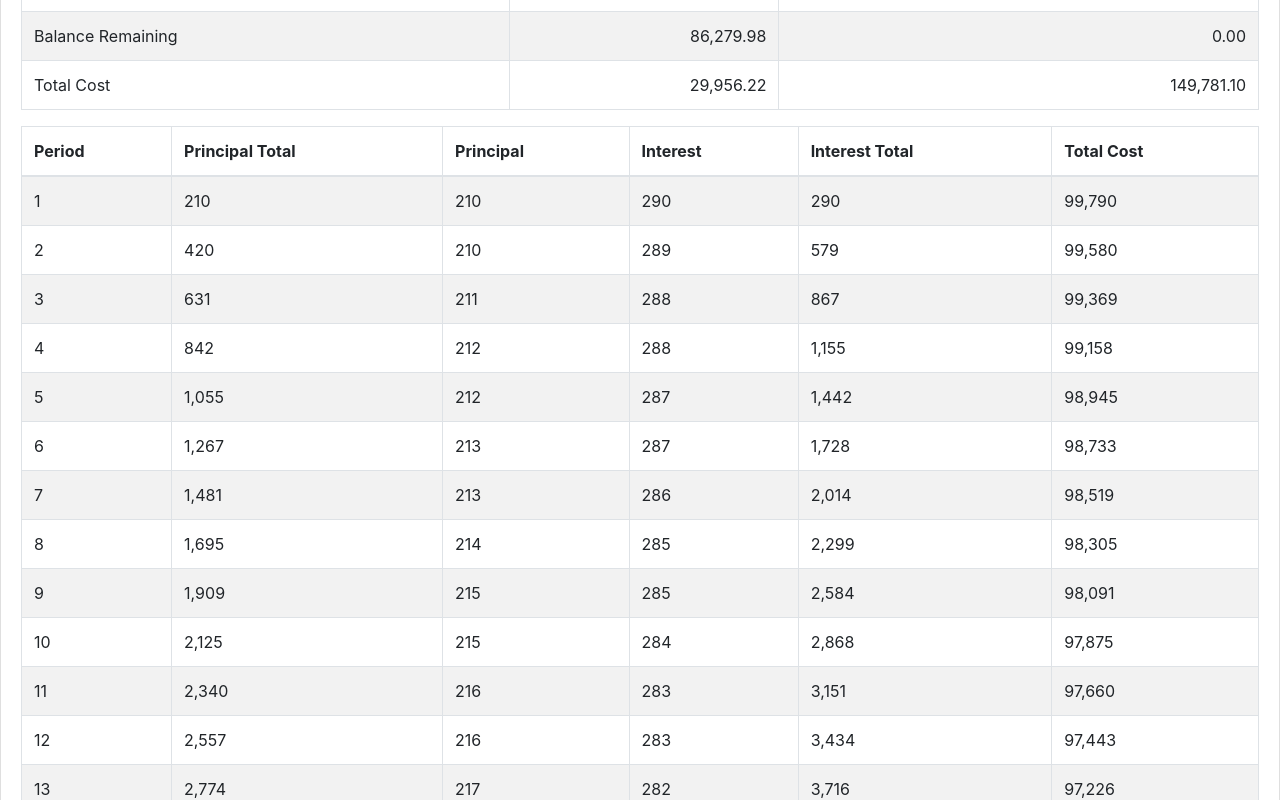
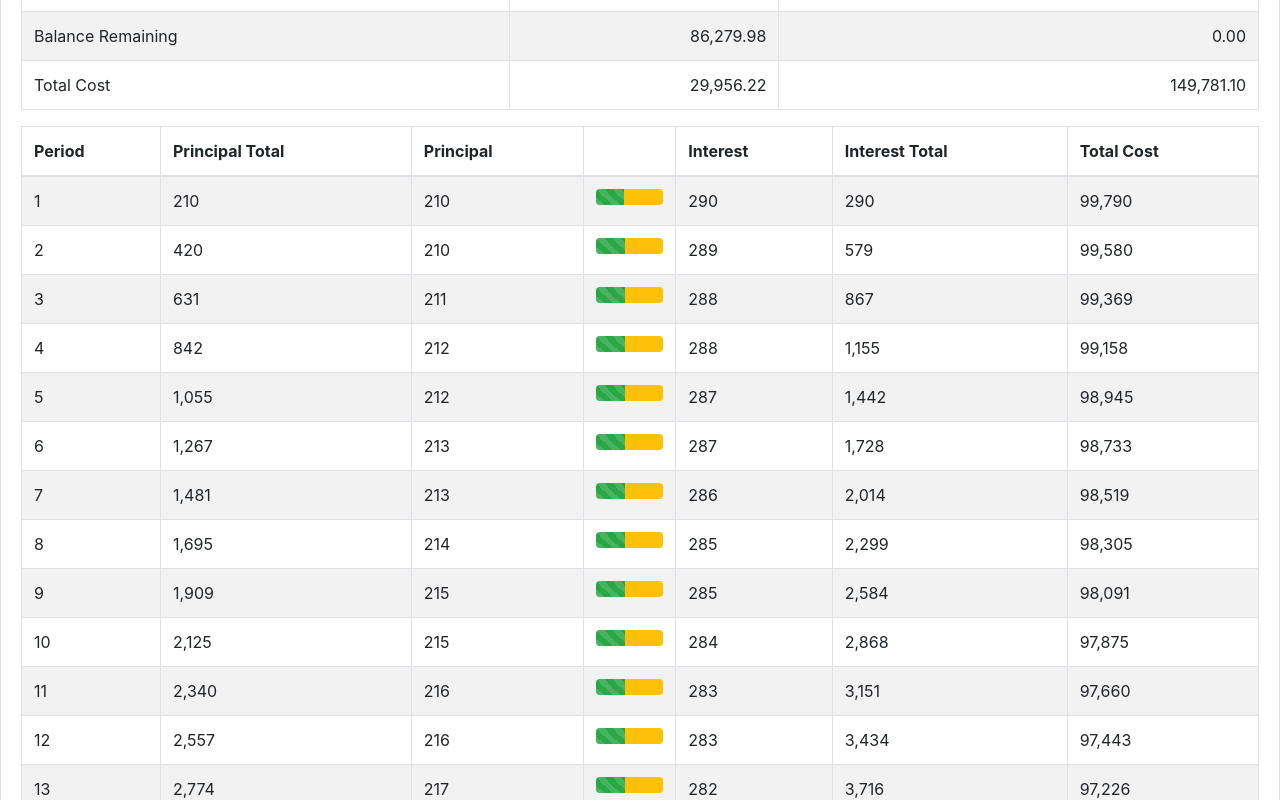
Before and after one commit to personalfinancecanada/mortgage-calculator, a React (Create React App) app: page / in a window 1280 px wide. Shown: the part 760-1560 px from the top of the page. Built offline with nearby package versions, Linux system fonts and the light colour scheme.

Commit message:
Added ProgressBar to show principal & interest

```diff
--- a/src/MortgageSummary.js
+++ b/src/MortgageSummary.js
@@ -1,5 +1,5 @@
 import React from 'react';
-import { Card, Table } from 'react-bootstrap';
+import { Card, Table, ProgressBar } from 'react-bootstrap';
 
 class MortgageSummary extends React.Component {
     render() {
@@ -15,12 +15,21 @@ class MortgageSummary extends React.Component {
         const textAlignRight = {
             textAlign: 'right'
         };
+        const minWidth = {
+            minWidth:'50px'
+        }
         var items = this.props.data.amortization.map(function (amortizationPeriod, index) {
             return (
                 <tr key={index}>
                     <td>{index + 1}</td>
                     <td>{Math.round(amortizationPeriod.principalTotal).toLocaleString()}</td>
                     <td>{Math.round(amortizationPeriod.principalMonth).toLocaleString()}</td>
+                    <td>
+                        <ProgressBar col>
+                            <ProgressBar striped variant="success" now={amortizationPeriod.principalMonth/(amortizationPeriod.principalMonth+amortizationPeriod.interestMonth)*100} key={1} />
+                            <ProgressBar variant="warning" now={amortizationPeriod.interestMonth/(amortizationPeriod.principalMonth+amortizationPeriod.interestMonth)*100} key={2} />
+                        </ProgressBar>
+                    </td>
                     <td>{Math.round(amortizationPeriod.interestMonth).toLocaleString()}</td>
                     <td>{Math.round(amortizationPeriod.interestTotal).toLocaleString()}</td>
                     <td>{Math.round(amortizationPeriod.balance).toLocaleString()}</td>
@@ -76,6 +85,7 @@ class MortgageSummary extends React.Component {
                         <th>Period</th>
                         <th>Principal Total</th>
                         <th>Principal</th>
+                        <th style={minWidth}></th>
                         <th>Interest</th>
                         <th>Interest Total</th>
                         <th>Total Cost</th>
```
